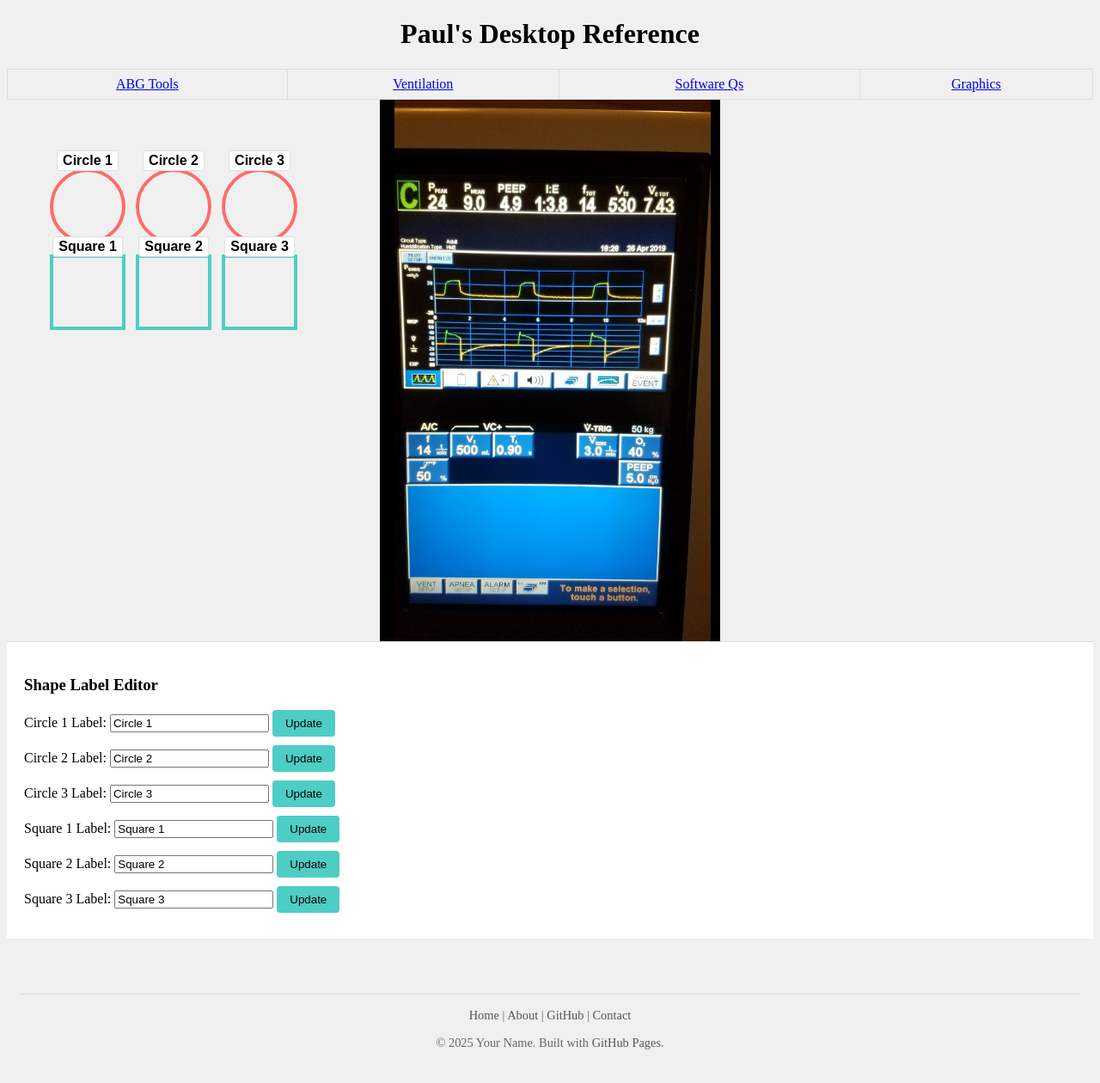
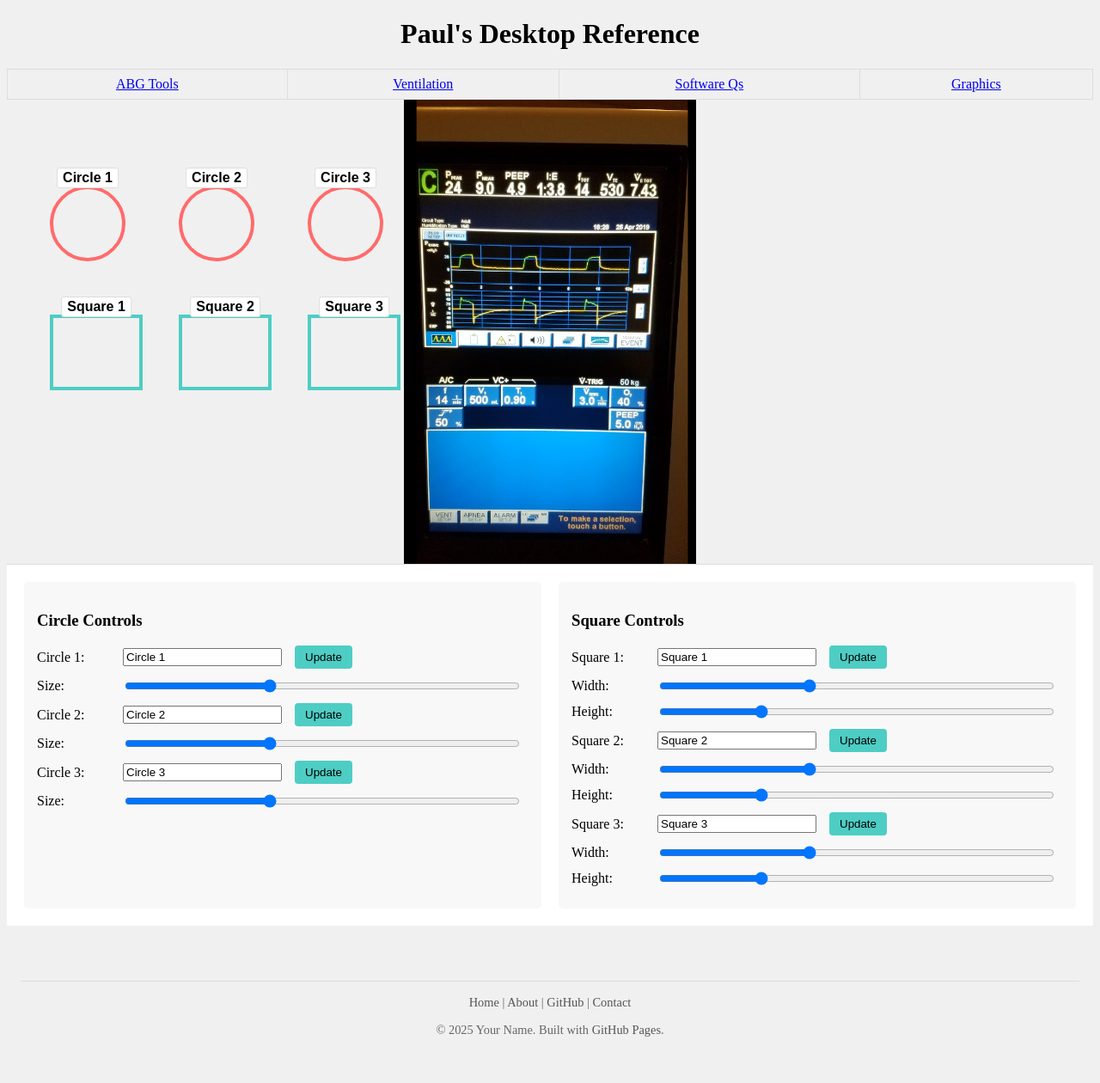
Before and after one commit to ZBZFirst/info, a Jekyll site: the page built from graphics1.md, in a window 1280 px wide. Shown: the whole page at 86% size. Built offline with Jekyll 4.4.1, drawn with Linux system fonts in a browser that asks for light colours.

Commit message:
Update graphics1.md

```diff
--- a/graphics1.md
+++ b/graphics1.md
@@ -7,7 +7,7 @@ title: Interactive Draggable Graphics
     .shape-container {
         margin: 0;
         overflow: hidden;
-        height: 70vh;
+        height: 60vh; /* Reduced to make room for controls */
         position: relative;
         background: url('image.png') no-repeat center center;
         background-size: contain;
@@ -32,108 +32,172 @@ title: Interactive Draggable Graphics
         white-space: nowrap;
         transform: translateX(-50%);
         left: 50%;
-        top: -25px; /* Position above the shape */
+        top: -25px;
         pointer-events: none;
         z-index: 10;
-        border: 1px solid #ddd; /* Optional border for better visibility */
+        border: 1px solid #ddd;
     }
 
-    /* Circle style */
     .circle {
-        width: 80px;
-        height: 80px;
         border: 4px solid #FF6B6B;
         border-radius: 50%;
         background-color: transparent;
     }
 
-    /* Square style */
     .square {
-        width: 80px;
-        height: 80px;
         border: 4px solid #4ECDC4;
         background-color: transparent;
     }
 
-    /* Form styling */
-    .label-controls {
+    .controls-panel {
         padding: 20px;
         background: white;
         border-top: 1px solid #ddd;
+        display: grid;
+        grid-template-columns: repeat(2, 1fr);
+        gap: 20px;
     }
 
-    .shape-control {
+    .shape-control-group {
+        background: #f8f8f8;
+        padding: 15px;
+        border-radius: 5px;
+    }
+
+    .control-row {
         margin: 10px 0;
+        display: flex;
+        align-items: center;
+    }
+
+    label {
+        min-width: 100px;
+        display: inline-block;
+    }
+
+    input[type="text"], input[type="range"] {
+        margin-right: 10px;
+    }
+
+    input[type="range"] {
+        flex-grow: 1;
     }
 
     button {
-        padding: 8px 15px;
+        padding: 6px 12px;
         background: #4ECDC4;
         border: none;
         border-radius: 4px;
         cursor: pointer;
+        margin-left: 5px;
     }
 </style>
 
 <div class="shape-container">
     <!-- Circles -->
-    <div id="circle1" class="shape circle" style="top: 80px; left: 50px;">
+    <div id="circle1" class="shape circle" style="top: 100px; left: 50px; width: 80px; height: 80px;">
         <div class="shape-label">Circle 1</div>
     </div>
-    <div id="circle2" class="shape circle" style="top: 80px; left: 150px;">
+    <div id="circle2" class="shape circle" style="top: 100px; left: 200px; width: 80px; height: 80px;">
         <div class="shape-label">Circle 2</div>
     </div>
-    <div id="circle3" class="shape circle" style="top: 80px; left: 250px;">
+    <div id="circle3" class="shape circle" style="top: 100px; left: 350px; width: 80px; height: 80px;">
         <div class="shape-label">Circle 3</div>
     </div>
 
     <!-- Squares -->
-    <div id="square1" class="shape square" style="top: 180px; left: 50px;">
+    <div id="square1" class="shape square" style="top: 250px; left: 50px; width: 100px; height: 80px;">
         <div class="shape-label">Square 1</div>
     </div>
-    <div id="square2" class="shape square" style="top: 180px; left: 150px;">
+    <div id="square2" class="shape square" style="top: 250px; left: 200px; width: 100px; height: 80px;">
         <div class="shape-label">Square 2</div>
     </div>
-    <div id="square3" class="shape square" style="top: 180px; left: 250px;">
+    <div id="square3" class="shape square" style="top: 250px; left: 350px; width: 100px; height: 80px;">
         <div class="shape-label">Square 3</div>
     </div>
 </div>
 
-<div class="label-controls">
-    <h3>Shape Label Editor</h3>
+<div class="controls-panel">
+    <!-- Circle Controls -->
+    <div class="shape-control-group">
+        <h3>Circle Controls</h3>
 
-    <!-- Circle Labels -->
-    <div class="shape-control">
-        <label for="circle1-label">Circle 1 Label:</label>
-        <input type="text" id="circle1-label" value="Circle 1">
-        <button onclick="updateLabel('circle1')">Update</button>
-    </div>
-    <div class="shape-control">
-        <label for="circle2-label">Circle 2 Label:</label>
-        <input type="text" id="circle2-label" value="Circle 2">
-        <button onclick="updateLabel('circle2')">Update</button>
-    </div>
-    <div class="shape-control">
-        <label for="circle3-label">Circle 3 Label:</label>
-        <input type="text" id="circle3-label" value="Circle 3">
-        <button onclick="updateLabel('circle3')">Update</button>
+        <div class="control-row">
+            <label for="circle1-label">Circle 1:</label>
+            <input type="text" id="circle1-label" value="Circle 1">
+            <button onclick="updateLabel('circle1')">Update</button>
+        </div>
+        <div class="control-row">
+            <label for="circle1-size">Size:</label>
+            <input type="range" id="circle1-size" min="40" max="150" value="80" oninput="updateCircleSize('circle1')">
+        </div>
+
+        <div class="control-row">
+            <label for="circle2-label">Circle 2:</label>
+            <input type="text" id="circle2-label" value="Circle 2">
+            <button onclick="updateLabel('circle2')">Update</button>
+        </div>
+        <div class="control-row">
+            <label for="circle2-size">Size:</label>
+            <input type="range" id="circle2-size" min="40" max="150" value="80" oninput="updateCircleSize('circle2')">
+        </div>
+
+        <div class="control-row">
+            <label for="circle3-label">Circle 3:</label>
+            <input type="text" id="circle3-label" value="Circle 3">
+            <button onclick="updateLabel('circle3')">Update</button>
+        </div>
+        <div class="control-row">
+            <label for="circle3-size">Size:</label>
+            <input type="range" id="circle3-size" min="40" max="150" value="80" oninput="updateCircleSize('circle3')">
+        </div>
     </div>
 
-    <!-- Square Labels -->
-    <div class="shape-control">
-        <label for="square1-label">Square 1 Label:</label>
-        <input type="text" id="square1-label" value="Square 1">
-        <button onclick="updateLabel('square1')">Update</button>
-    </div>
-    <div class="shape-control">
-        <label for="square2-label">Square 2 Label:</label>
-        <input type="text" id="square2-label" value="Square 2">
-        <button onclick="updateLabel('square2')">Update</button>
-    </div>
-    <div class="shape-control">
-        <label for="square3-label">Square 3 Label:</label>
-        <input type="text" id="square3-label" value="Square 3">
-        <button onclick="updateLabel('square3')">Update</button>
+    <!-- Square Controls -->
+    <div class="shape-control-group">
+        <h3>Square Controls</h3>
+
+        <div class="control-row">
+            <label for="square1-label">Square 1:</label>
+            <input type="text" id="square1-label" value="Square 1">
+            <button onclick="updateLabel('square1')">Update</button>
+        </div>
+        <div class="control-row">
+            <label for="square1-width">Width:</label>
+            <input type="range" id="square1-width" min="40" max="200" value="100" oninput="updateSquareSize('square1')">
+        </div>
+        <div class="control-row">
+            <label for="square1-height">Height:</label>
+            <input type="range" id="square1-height" min="40" max="200" value="80" oninput="updateSquareSize('square1')">
+        </div>
+
+        <div class="control-row">
+            <label for="square2-label">Square 2:</label>
+            <input type="text" id="square2-label" value="Square 2">
+            <button onclick="updateLabel('square2')">Update</button>
+        </div>
+        <div class="control-row">
+            <label for="square2-width">Width:</label>
+            <input type="range" id="square2-width" min="40" max="200" value="100" oninput="updateSquareSize('square2')">
+        </div>
+        <div class="control-row">
+            <label for="square2-height">Height:</label>
+            <input type="range" id="square2-height" min="40" max="200" value="80" oninput="updateSquareSize('square2')">
+        </div>
+
+        <div class="control-row">
+            <label for="square3-label">Square 3:</label>
+            <input type="text" id="square3-label" value="Square 3">
+            <button onclick="updateLabel('square3')">Update</button>
+        </div>
+        <div class="control-row">
+            <label for="square3-width">Width:</label>
+            <input type="range" id="square3-width" min="40" max="200" value="100" oninput="updateSquareSize('square3')">
+        </div>
+        <div class="control-row">
+            <label for="square3-height">Height:</label>
+            <input type="range" id="square3-height" min="40" max="200" value="80" oninput="updateSquareSize('square3')">
+        </div>
     </div>
 </div>
 
@@ -149,7 +213,6 @@ title: Interactive Draggable Graphics
         });
 
         function startDrag(e) {
-            // Don't start drag if clicking on the label
             if (e.target.classList.contains('shape-label')) return;
 
             activeShape = e.target.closest('.shape');
@@ -188,4 +251,21 @@ title: Interactive Draggable Graphics
         const label = document.querySelector(`#${shapeId} .shape-label`);
         label.textContent = input.value;
     }
+
+    // Circle size update function
+    function updateCircleSize(shapeId) {
+        const size = document.getElementById(`${shapeId}-size`).value;
+        const shape = document.getElementById(shapeId);
+        shape.style.width = `${size}px`;
+        shape.style.height = `${size}px`;
+    }
+
+    // Square size update function
+    function updateSquareSize(shapeId) {
+        const width = document.getElementById(`${shapeId}-width`).value;
+        const height = document.getElementById(`${shapeId}-height`).value;
+        const shape = document.getElementById(shapeId);
+        shape.style.width = `${width}px`;
+        shape.style.height = `${height}px`;
+    }
 </script>
```
